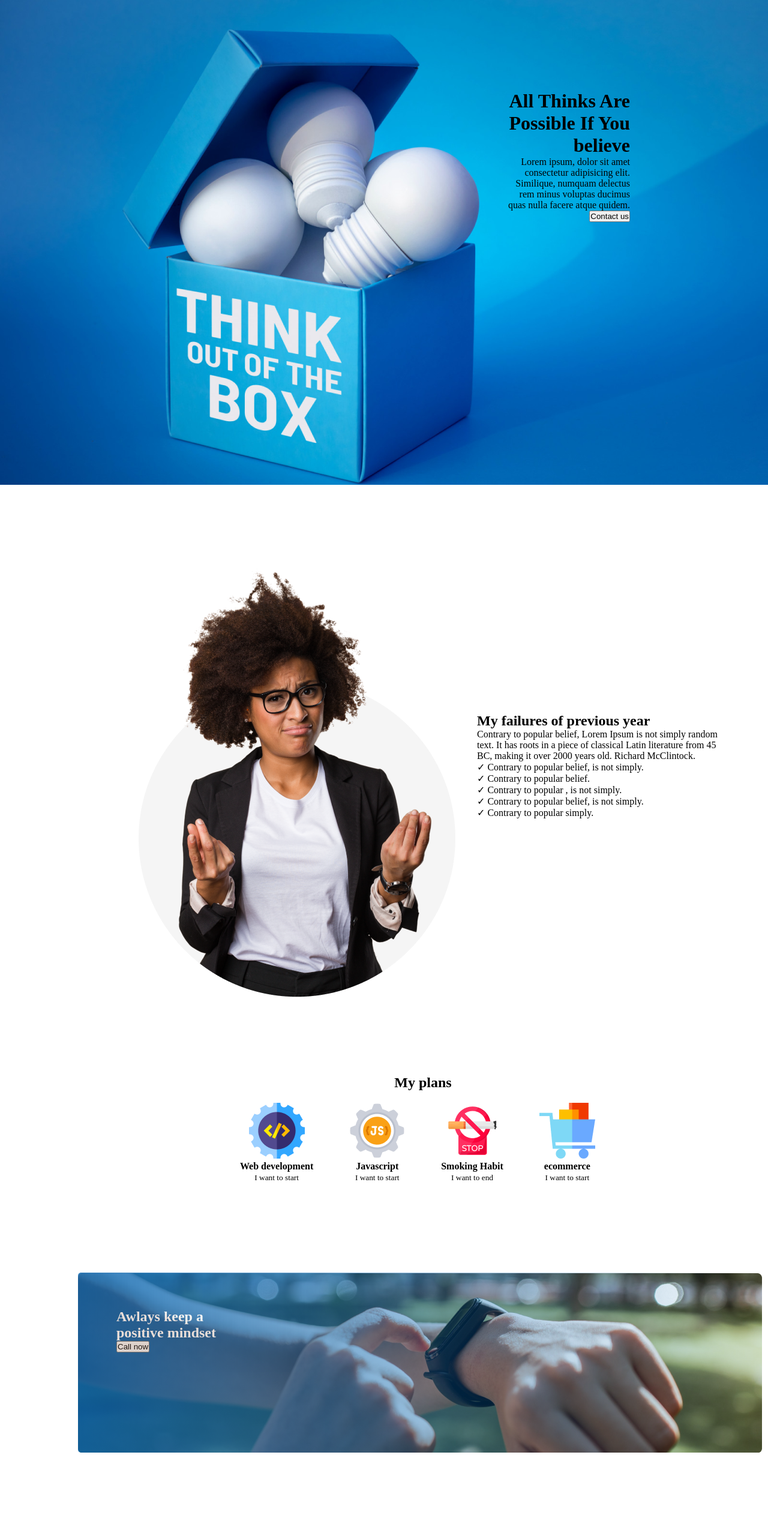
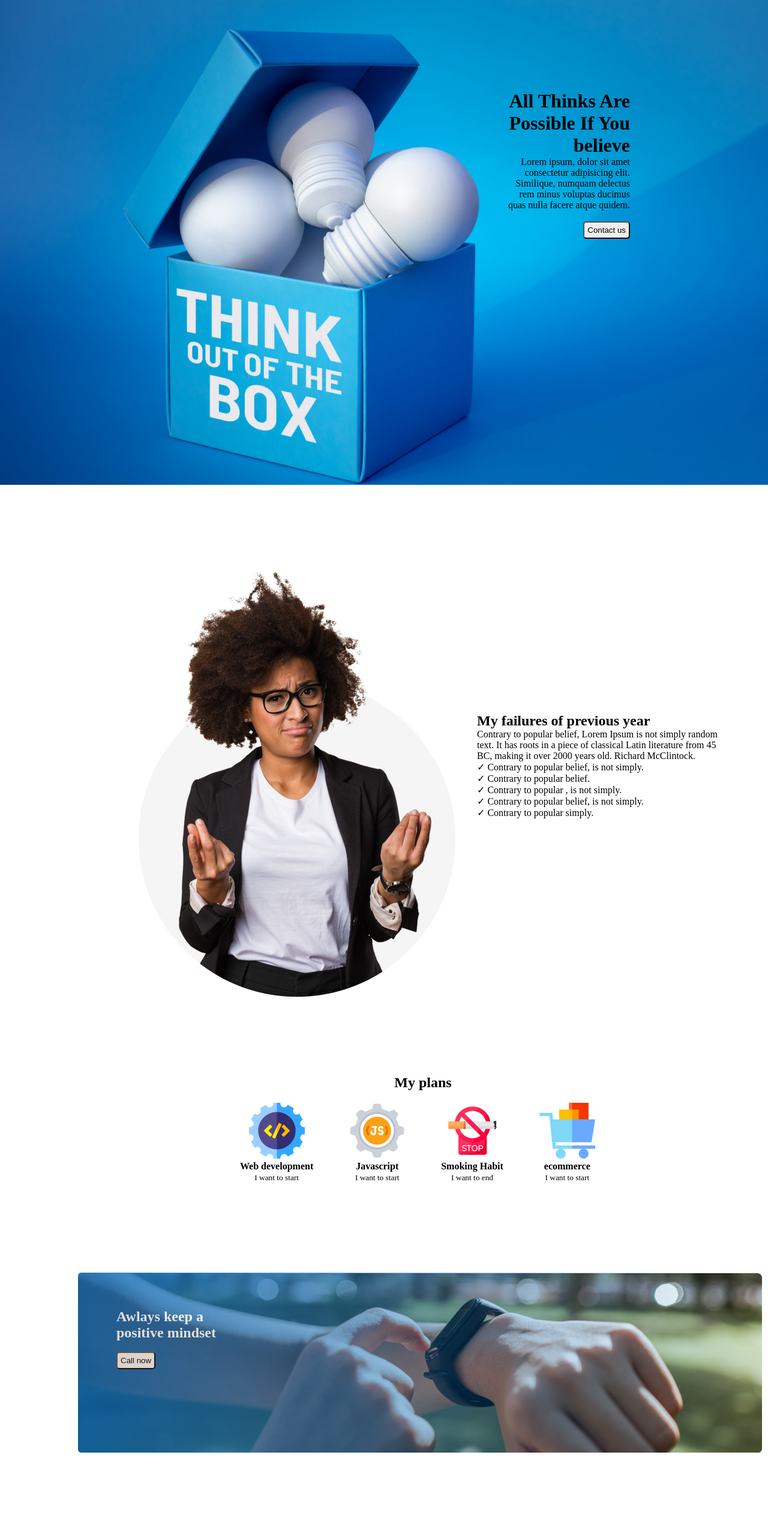
Before and after one commit to hasibprangon/New-Year, a plain HTML site: page index.html in a window 1280 px wide. Shown: the top 2560 px of the page at 60% size. Drawn offline with Linux system fonts and the light colour scheme.

Commit message:
btn resize

```diff
--- a/index.html
+++ b/index.html
@@ -11,8 +11,8 @@
     <header class="header">
      <div class="first-div">
         <h1>All Thinks Are Possible If You believe</h1>
-        <p> Lorem ipsum, dolor sit amet consectetur adipisicing elit. Similique, numquam delectus rem minus voluptas ducimus quas nulla facere atque quidem.</p>
-        <button>Contact us</button>
+        <p> Lorem ipsum, dolor sit amet consectetur adipisicing elit. Similique, numquam delectus rem minus voluptas ducimus quas nulla facere atque quidem.</p> <br>
+        <button style="padding: 5px; border-radius: 5px;">Contact us</button>
      </div>
     </header>
     <!-- end of head section -->
@@ -60,8 +60,8 @@
 <section class="gradiant">
   <div  class="over_lap">
    <div style="padding-left: 64px; padding-top: 60px; padding-bottom: 60px; width: 200px; height: 100px; color: white;">
-        <h2>Awlays keep a positive mindset</h2>
-        <button>Call now</button>
+        <h2>Awlays keep a positive mindset</h2><br>
+        <button style="padding: 5px; border-radius: 5px;"">Call now</button>
     </div>
   </div>
 </section>
@@ -92,9 +92,9 @@
                 <img style="padding: 2px; " src="images/icons/fb.png" alt=""><img style="padding: 2px; " src="images/icons/twitter.png" alt=""><img style="padding: 2px; " src="images/icons/youtube.png" alt="">
             </div>
             <div class="f-child2">
-              <h3>Subscribe</h3>
+              <h3>Subscribe</h3><br>
                 <input type="email" name="email" id="email" placeholder="Enter your email"> <br> <br>
-                <button style="background-color: rgb(72, 72, 224); border: 1px; border-radius: 2px;">Subscribe</button>
+                <button style="background-color: rgb(72, 72, 224); border: 1px; padding: 5px; border-radius: 5px;">Subscribe</button>
             </div>
         </div>
         </footer>
```
